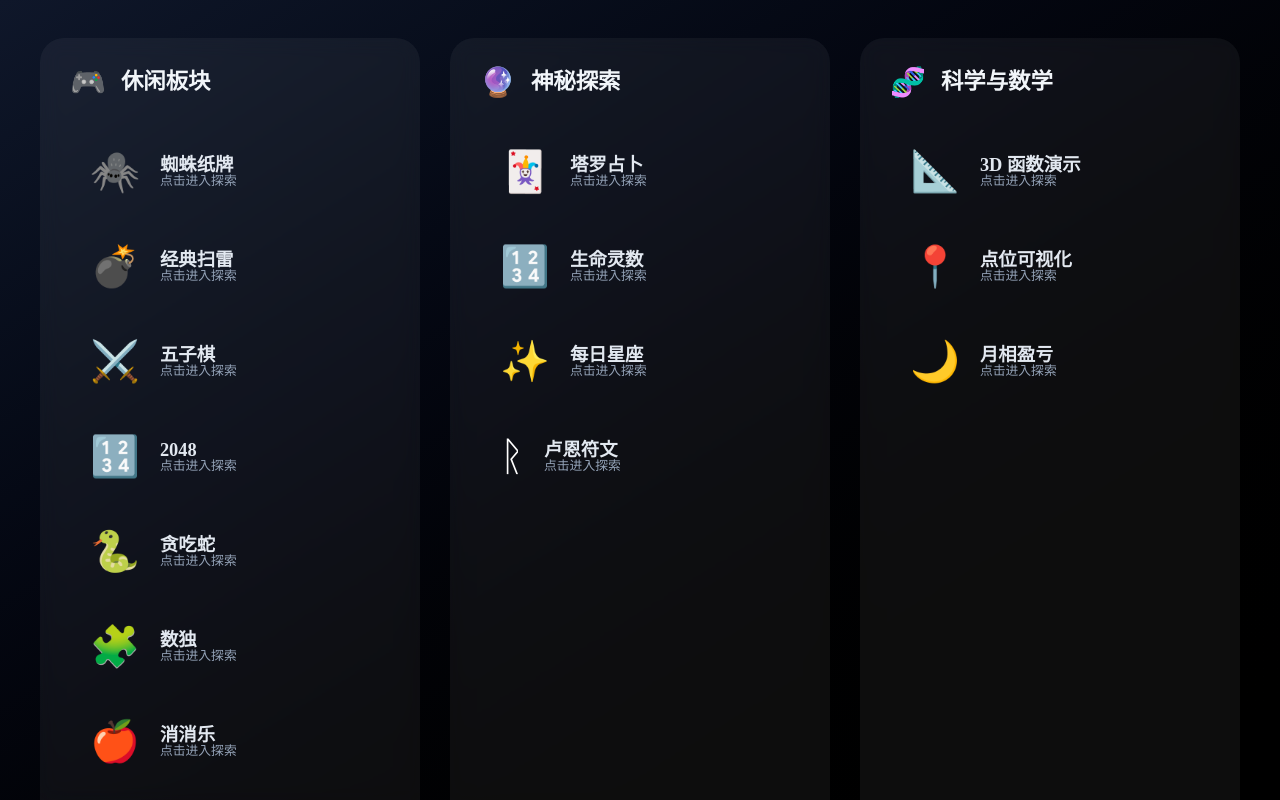
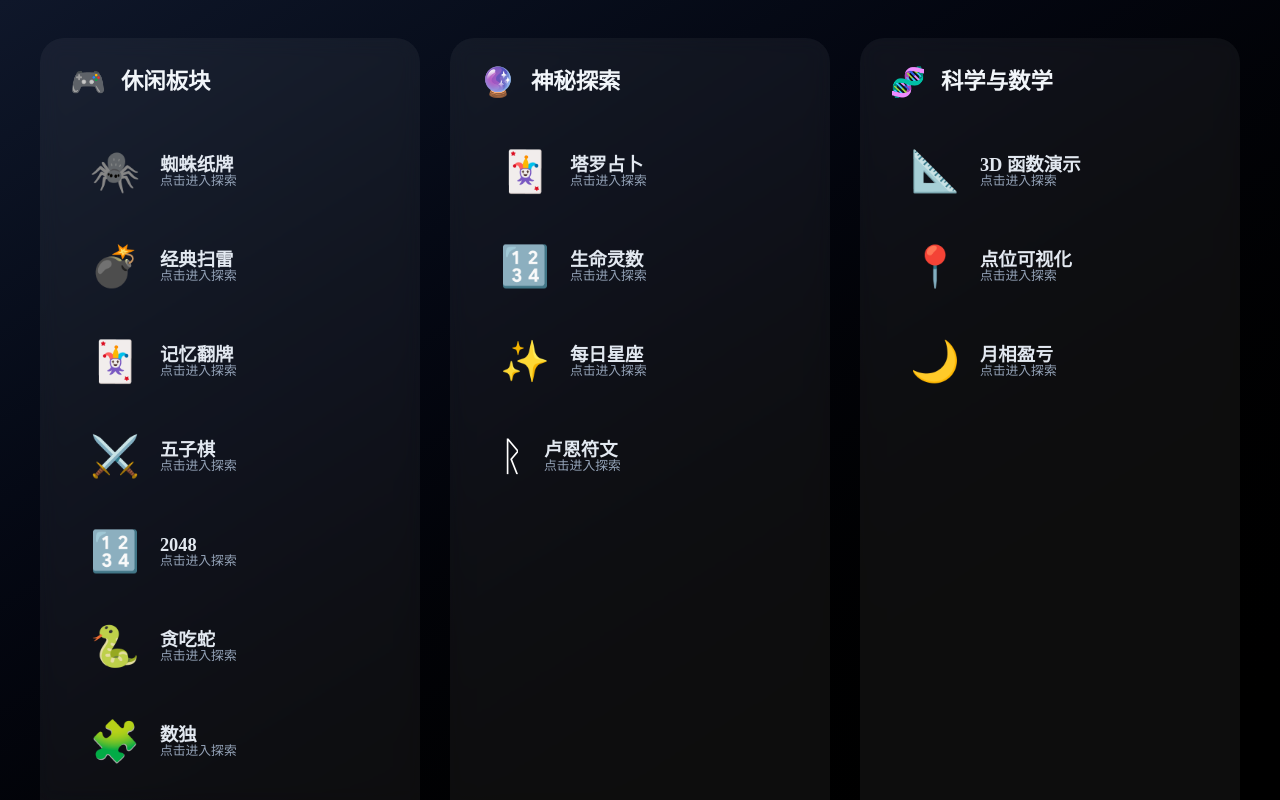
Before and after one commit to createjdd/grmini-3-flasg-game, a Vue app: page / in a window 1280 px wide. Built offline with nearby package versions, Linux system fonts and the light colour scheme.

Commit message:
feat: add-log
Signed-off-by: kevin.susanto <kevin.susanto@rupiahcepat.co.id>

```diff
--- a/src/views/index.vue
+++ b/src/views/index.vue
@@ -29,12 +29,12 @@ const categories = [
     items: [
       { name: '蜘蛛纸牌', icon: '🕷️', action: () => goTo('/spider-solitaire'), type: 'primary' },
       { name: '经典扫雷', icon: '💣', action: () => (showMinesweeper.value = true), type: 'primary' },
+      { name: '记忆翻牌', icon: '🃏', action: () => (showMemory.value = true), type: 'primary' },
       { name: '五子棋', icon: '⚔️', action: () => (showGobang.value = true), type: 'primary' },
       { name: '2048', icon: '🔢', action: () => (show2048.value = true), type: 'primary' },
       { name: '贪吃蛇', icon: '🐍', action: () => (showSnake.value = true), type: 'primary' },
       { name: '数独', icon: '🧩', action: () => (showSudoku.value = true), type: 'primary' },
       { name: '消消乐', icon: '🍎', action: () => (showMatch3.value = true), type: 'primary' },
-      { name: '记忆翻牌', icon: '🃏', action: () => (showMemory.value = true), type: 'primary' },
     ],
   },
   {
```
